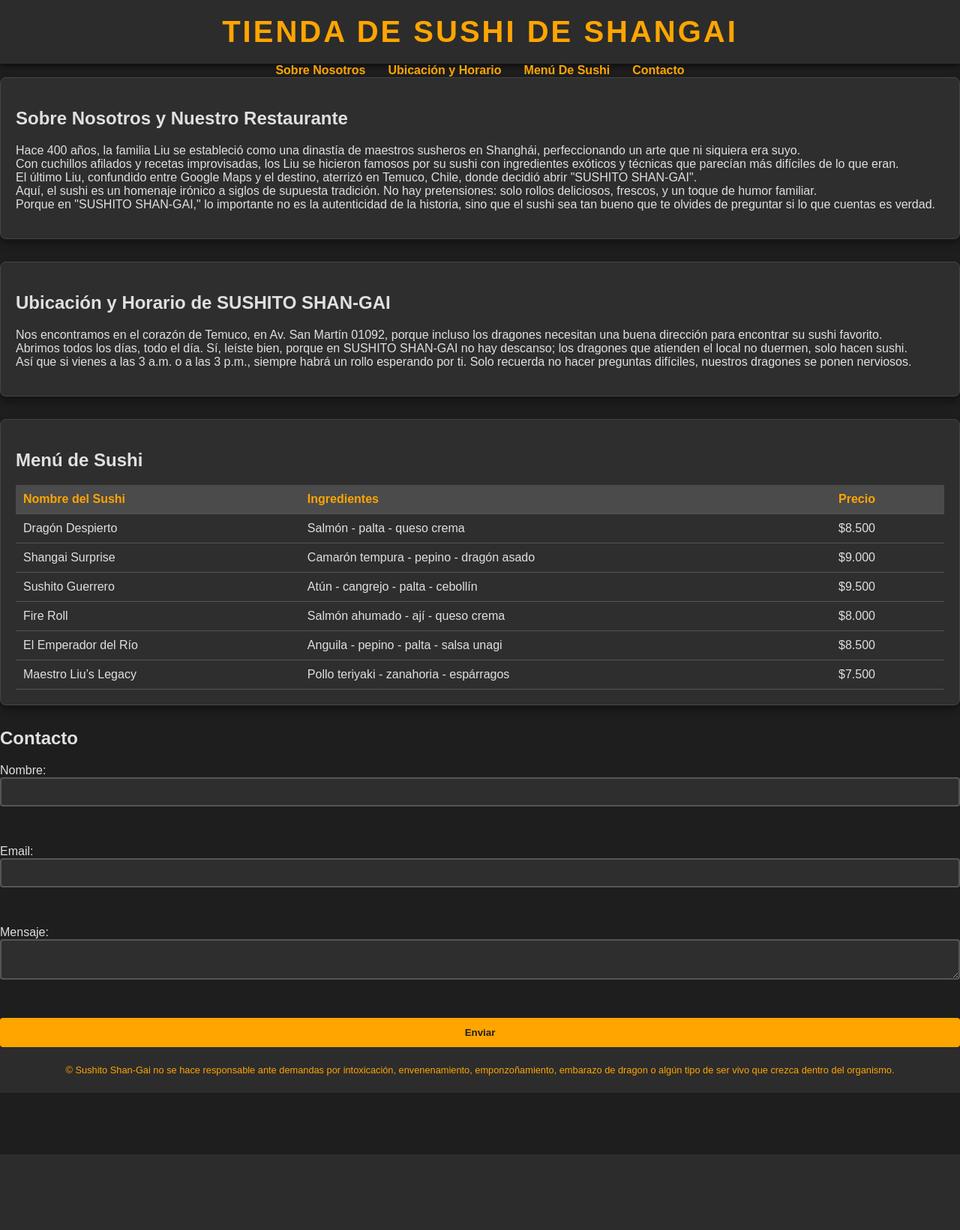
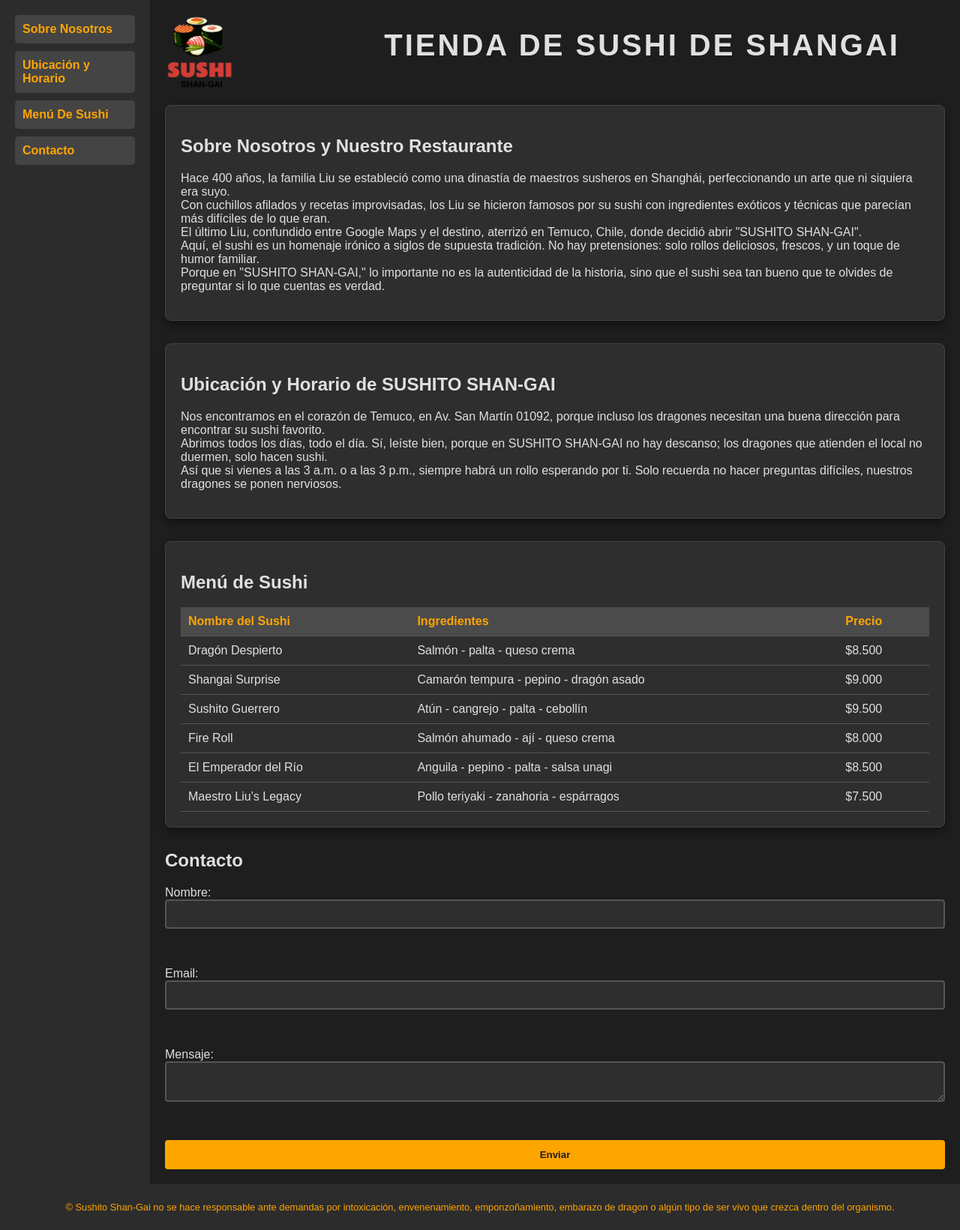
Before and after one commit to Diego24Vas/proyectoDesWeb, a PHP site: page / in a window 1280 px wide. Shown: the whole page at 75% size. Before the commit the page ends 1540 px from the top, so only its background shows below. Run offline with PHP 8.4, Linux system fonts and the light colour scheme.

Commit message:
Se agrego stilo grid

```diff
--- a/Entrega_2/css/styles.css
+++ b/Entrega_2/css/styles.css
@@ -1,14 +1,20 @@
-/* estilo general */
+/* Estilo general */
 body {
     font-family: 'Arial', sans-serif;
     background-color: #1e1e1e; /* fondo oscuro */
     color: #e0e0e0; /* texto claro */
     margin: 0;
     padding: 0;
+    display: grid;
+    grid-template-columns: 200px 1fr; /* Columna izquierda fija y contenido a la derecha */
+    grid-template-rows: auto 1fr auto;
+    height: 100vh;
+    overflow: hidden; /* Evita scroll en la página principal */
 }
 
-/* encabezado */
-#main-header { /* identificador usado */
+/* Encabezado */
+#main-header {
+    grid-column: 1 / 3;
     background-color: #2c2c2c;
     color: #ffa500; /* color dorado */
     text-align: center;
@@ -22,47 +28,81 @@
     letter-spacing: 3px;
 }
 
-/* navegacion */
-.nav-list { /* clase usada */
+/* Contenedor del logo */
+.logo-container {
+    display: flex;
+    align-items: center;
+}
+
+/* Tamaños del logo y espacios */
+.logo {
+    height: 100px;
+    margin-top: 20px;
+    margin-left: 20px;
+    margin-right: 200px;
+}
+
+/* Navegación */
+nav {
+    grid-row: 1 / 4; /* Ocupa toda la altura de la página */
+    position: sticky;
+    top: 0;
+    background-color: #2c2c2c;
+    padding: 20px;
+    height: 100vh;
+    overflow-y: auto; /* Para hacer scroll solo dentro del menú si es necesario */
+}
+
+.nav-list {
     list-style: none;
-    display: flex;
-    justify-content: center;
     padding: 0;
     margin: 0;
 }
 
 .nav-list li {
-    margin: 0 15px;
+    margin-bottom: 10px;
 }
 
 .nav-list li a {
     text-decoration: none;
     color: #ffa500;
     font-weight: bold;
-    transition: color 0.3s;
+    display: block;
+    padding: 10px;
+    background-color: #444;
+    border-radius: 5px;
+    transition: background-color 0.3s, color 0.3s;
 }
 
 .nav-list li a:hover {
-    color: #ff4500; /* cambia a un color mas rojo */
+    background-color: #555;
+    color: #ff4500;
 }
 
-/* seccion main */
-.seccion-destacada { /* clase usada */
+/* Sección principal */
+main {
+    padding: 20px;
+    background-color: #1e1e1e;
+    overflow-y: auto;
+    grid-row: 2 / 3; /* Asegura que esté debajo del encabezado */
+}
+
+.seccion-destacada {
     margin-bottom: 30px;
     padding: 20px;
     border: 1px solid #444;
     border-radius: 8px;
-    background: rgba(50, 50, 50, 0.8); /* fondo translucido */
+    background: rgba(50, 50, 50, 0.8); /* fondo translúcido */
     box-shadow: 0 6px 12px rgba(0, 0, 0, 0.4);
     transition: transform 0.3s;
 }
 
 .seccion-destacada:hover {
     transform: scale(1.02);
-    border-color: #ffa500; /* resalta al pasar el mouse */
+    border-color: #ffa500;
 }
 
-/* tablas del menu de sushi */
+/* Tablas del menú de sushi */
 table {
     width: 100%;
     border-collapse: collapse;
@@ -81,10 +121,10 @@
 }
 
 tr:hover {
-    background-color: #333; /* efecto al pasar el mouse */
+    background-color: #333;
 }
 
-/* formulario de contacto */
+/* Formulario de contacto */
 form {
     display: flex;
     flex-direction: column;
@@ -104,7 +144,7 @@
     outline: none;
 }
 
-.btn-enviar { /* clase usada */
+.btn-enviar {
     background-color: #ffa500;
     color: #1e1e1e;
     border: none;
@@ -119,8 +159,9 @@
     background-color: #ff4500;
 }
 
-/* pie de pagina */
+/* Pie de página */
 footer {
+    grid-column: 1 / 3;
     text-align: center;
     padding: 10px 0;
     background-color: #2c2c2c;
--- a/Entrega_2/index.html
+++ b/Entrega_2/index.html
@@ -8,8 +8,11 @@
     <link rel="stylesheet" href="css/styles.css"> <!-- hoja de estilos externa -->
 </head>
 <body>
-    <header id="main-header"> <!-- identificador agregado -->
+    <header
+    <div class="logo-container">
+        <img src="img/logo.png" alt="Logo de Sushito Shan-Gai" class="logo">
         <h1>TIENDA DE SUSHI DE SHANGAI</h1>
+    </div>
     </header>
 
     <nav>
```
Also changed, not shown: Entrega_2/img/logo.png.
